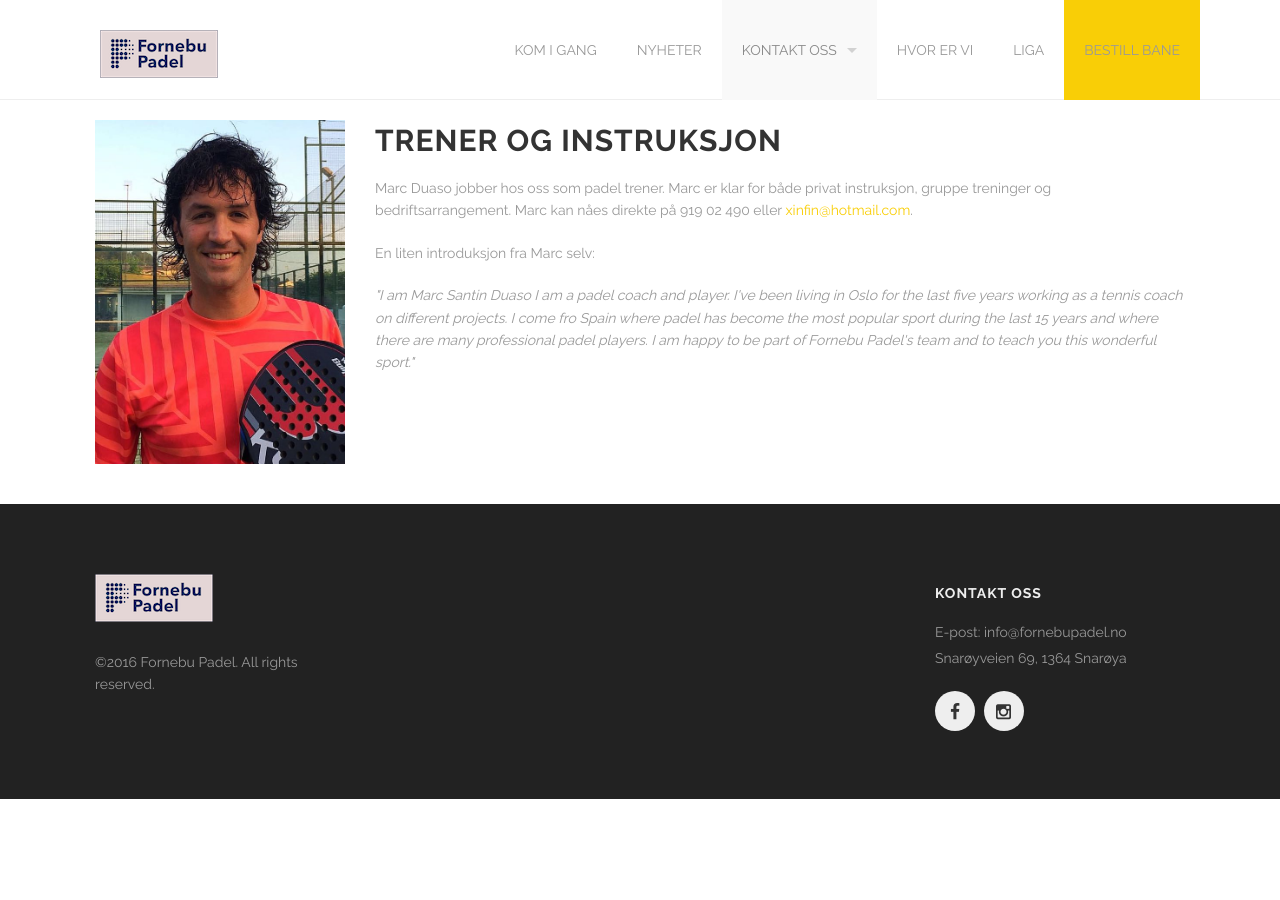
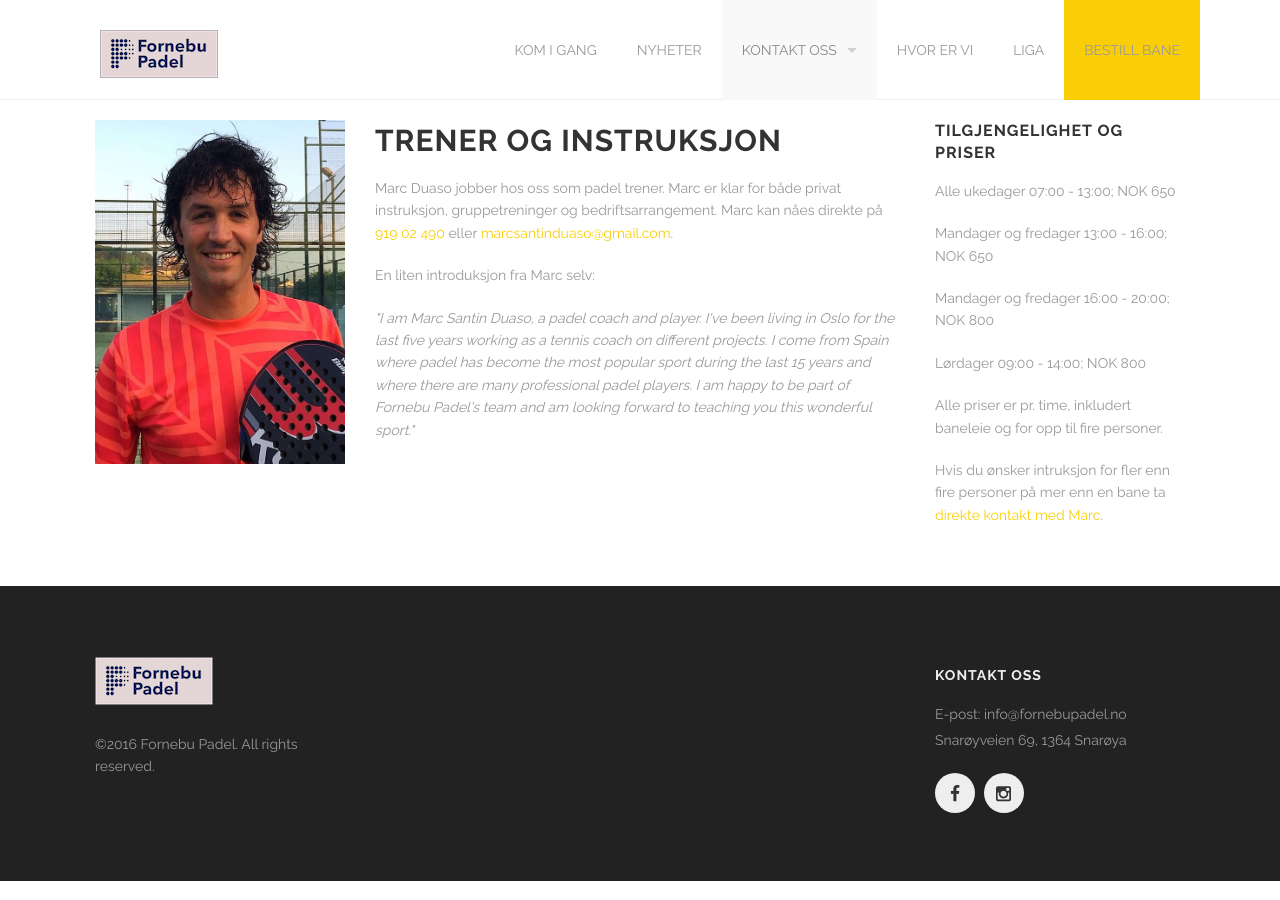
Before and after one commit to fornebu-padel/fornebu-padel.github.io, a Jekyll site: the page built from trener.html, in a window 1280 px wide. Built offline with Jekyll 4.4.1, drawn with Linux system fonts in a browser that asks for light colours.

Commit message:
Added prices for Marc

```diff
--- a/trener.html
+++ b/trener.html
@@ -9,11 +9,20 @@
     <div class='large-3 columns'>
       <img alt="liga" src="/images/marc.jpg" />
     </div>
-    <div class='large-9 columns'>
+    <div class='large-6 columns'>
       <h2>Trener og instruksjon</h2>
-      <p>Marc Duaso jobber hos oss som padel trener. Marc er klar for både privat instruksjon, gruppe treninger og bedriftsarrangement. Marc kan nåes direkte på 919 02 490 eller <a href="mailto:xinfin@hotmail.com">xinfin@hotmail.com</a>.
+      <p>Marc Duaso jobber hos oss som padel trener. Marc er klar for både privat instruksjon, gruppetreninger og bedriftsarrangement. Marc kan nåes direkte på <a href="tel:91902490">919 02 490</a> eller <a href="mailto:marcsantinduaso@gmail.com">marcsantinduaso@gmail.com</a>.
       <p>En liten introduksjon fra Marc selv:</p>
-      <p><i>"I am Marc Santin Duaso I am a padel coach and player. I've been living in Oslo for the last five years working as a tennis coach on different projects. I come fro Spain where padel has become the most popular sport during the last 15 years and where there are many professional padel players. I am happy to be part of Fornebu Padel's team and to teach you this wonderful sport."</i></p>
+      <p><i>"I am Marc Santin Duaso, a padel coach and player. I've been living in Oslo for the last five years working as a tennis coach on different projects. I come from Spain where padel has become the most popular sport during the last 15 years and where there are many professional padel players. I am happy to be part of Fornebu Padel's team and am looking forward to teaching you this wonderful sport."</i></p>
+    </div>
+    <div class='large-3 columns'>
+      <h3>Tilgjengelighet og priser</h3>
+      <p>Alle ukedager 07:00 - 13:00; NOK 650</p>
+      <p>Mandager og fredager 13:00 - 16:00; NOK 650</p>
+      <p>Mandager og fredager 16:00 - 20:00; NOK 800</p>
+      <p>Lørdager 09:00 - 14:00; NOK 800</p>
+      <p>Alle priser er pr. time, inkludert baneleie og for opp til fire personer.</p>
+      <p>Hvis du ønsker intruksjon for fler enn fire personer på mer enn en bane ta <a href="mailto:marcsantinduaso@gmail.com">direkte kontakt med Marc</a>.</p>
     </div>
   </div>
 </div>
```
